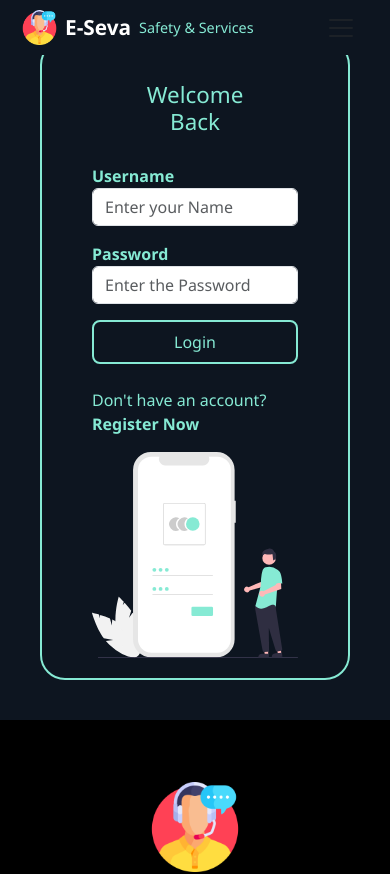
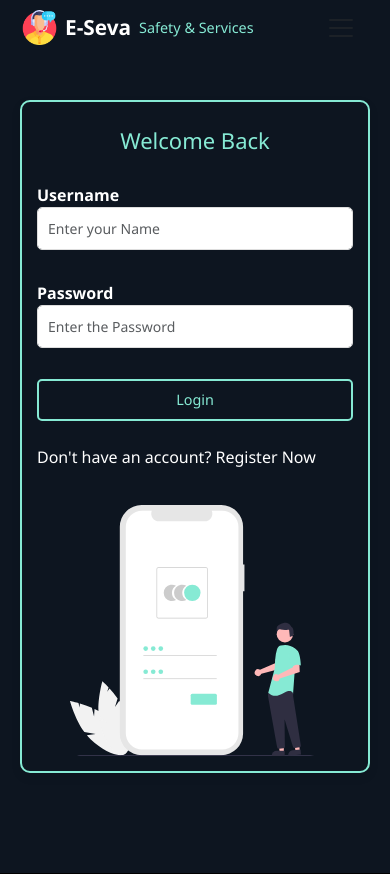
Before and after one commit to saiganesh1976/E-seva, a React (Vite) app in the folder Frontend/: page /login in a window 390 px wide. Shown: the top 874 px of the page. Built offline with nearby package versions, Linux system fonts and the light colour scheme.

Commit message:
Updated frontend

```diff
--- a/Frontend/src/Components/Navbar/Navbar.jsx
+++ b/Frontend/src/Components/Navbar/Navbar.jsx
@@ -108,7 +108,7 @@ const Navbar = () => {
                 </Link>
               </div>
             ) : (
-              <Link to="/signup" className="btn btn-outline-light">Sign In</Link>
+              <Link to="/signup" className="submit-btn">Sign In</Link>
             )}
           </div>
         </div>
--- a/Frontend/src/Pages/Login/Login.jsx
+++ b/Frontend/src/Pages/Login/Login.jsx
@@ -77,7 +77,7 @@ const Login = () => {
             </div>
             {errorMessage && <div className="text-danger mb-3">{errorMessage}</div>}
             <div className="col-12 mb-4">
-              <button type="submit" className="signup-btn">Login</button>
+              <button type="submit" className="submit-btn">Login</button>
             </div>
           </form>
           <p>
--- a/Frontend/src/Pages/Login/login.css
+++ b/Frontend/src/Pages/Login/login.css
@@ -0,0 +1,104 @@
+/* General Styles */
+.signup-container {
+    display: flex;
+    justify-content: center;
+    align-items: center;
+    min-height: 100vh;
+    padding: 100px 20px;
+    background: var(--theme);
+  }
+
+  .signup-wrapper {
+    display: flex;
+    flex-wrap: wrap;
+    background: none;
+    padding: 40px;
+    border-radius: 10px;
+    box-shadow: 0 4px 10px rgba(0, 0, 0, 0.1);
+    max-width: 900px;
+    width: 100%;
+    gap: 20px;
+  }
+
+  /* Left Section (Form) */
+  .signup-left {
+    flex: 1;
+    min-width: 300px;
+    text-align: left;
+  }
+
+  .signup-left h1 {
+    font-size: 28px;
+    margin-bottom: 20px;
+  }
+
+  .signup-form {
+    display: flex;
+    flex-direction: column;
+    gap: 15px;
+  }
+
+  .signup-label {
+    font-weight: bold;
+    text-align: left;
+  }
+
+  .form-control {
+    width: 100%;
+    padding: 10px;
+    border: 1px solid #ddd;
+    border-radius: 5px;
+    font-size: 16px;
+  }
+
+
+  /* Right Section (Image) */
+  .signup-right {
+    flex: 1;
+    display: flex;
+    justify-content: center;
+    align-items: center;
+  }
+
+  .signup-right img {
+    max-width: 100%;
+    height: auto;
+    border-radius: 10px;
+  }
+
+  /* Responsive Design */
+  @media (max-width: 768px) {
+    .signup-wrapper {
+      flex-direction: column;
+      text-align: center;
+      padding: 20px;
+    }
+
+    .signup-left,
+    .signup-right {
+      width: 100%;
+    }
+
+    .signup-right img {
+      width: 250px;
+    }
+  }
+
+  @media (max-width: 480px) {
+    .signup-wrapper {
+      padding: 15px;
+    }
+
+    .signup-left h1 {
+      font-size: 22px;
+    }
+
+    .signup-btn {
+      font-size: 14px;
+      padding: 10px;
+    }
+
+    .form-control {
+      font-size: 14px;
+    }
+  }
--- a/Frontend/src/Pages/SignUp/Signup.jsx
+++ b/Frontend/src/Pages/SignUp/Signup.jsx
@@ -102,7 +102,7 @@ const SignUp = () => {
               />
             </div>
             <div className="col-12 mb-4">
-              <button type="submit" className="signup-btn">Sign Up</button>
+              <button type="submit" className="submit-btn">Sign Up</button>
             </div>
           </form>
           <p>
--- a/Frontend/src/Pages/SignUp/signup.css
+++ b/Frontend/src/Pages/SignUp/signup.css
@@ -1,80 +1,106 @@
+/* General Styles */
 .signup-container {
   background-color: var(--theme);
-    height: 100vh;
-    padding: 40px;
+  min-height: 100vh;
+  /* padding: 0px; */
+  padding-top: 100px;
   color: var(--black);
-    padding-top: 120px;
+  display: flex;
+  justify-content: center;
+  align-items: center;
 }
 
 .signup-container h1 {
-    padding: 20px 40px;
+  padding: 10px;
   text-align: center;
   color: var(--links);
 }
 
 .signup-wrapper {
   border: 2px solid #86ead4;
-    color: #86ead4;
-    margin: 0px 200px;
+  background: white;
+  max-width: 900px;
+  width: 100%;
   display: flex;
-    border-radius: 25px;
+  flex-wrap: wrap;
+  border-radius: 15px;
   align-items: center;
-    padding: 20px 50px;
-    justify-content: space-evenly;
-    gap: 40px;
+  padding: 30px;
+  color: var(--white);
+  gap: 30px;
+  box-shadow: 0 4px 10px rgba(0, 0, 0, 0.1);
 }
 
+/* Left Section (Form) */
+.signup-left {
+  flex: 1;
+  min-width: 300px;
+}
+
+.signup-label {
+  font-weight: bold;
+}
+
+.form-control {
+  width: 100%;
+  padding: 10px;
+  border: 1px solid #ddd;
+  border-radius: 5px;
+  font-size: 16px;
+}
+
+
+.signup-link:hover {
+  text-decoration: underline;
+}
+
+/* Right Section (Image) */
+.signup-right {
+  flex: 1;
+  display: flex;
+  justify-content: center;
+  align-items: center;
+}
+
+.signup-right img {
+  max-width: 100%;
+  height: auto;
+  border-radius: 10px;
+}
+
+/* Responsive Design */
 @media screen and (max-width: 768px) {
   .signup-container {
+    padding: 20px;
     height: auto;
-      padding: 40px;
-      color: var(--black);
   }
+
   .signup-wrapper {
-      margin: 0px;
-      display: block;
-      padding: 20px 50px;
-      gap: 40px;
+    flex-direction: column;
+    text-align: center;
+    padding: 20px;
+  }
+
+  .signup-left,
+  .signup-right {
+    width: 100%;
+  }
+
+  .signup-right img {
+    width: 250px;
   }
 }
 
-  .signup-label {
-    font-weight: 600;
+@media screen and (max-width: 480px) {
+  .signup-wrapper {
+    padding: 15px;
   }
 
-  .signup-link {
-    text-decoration: none;
-    color: var(--color1);
-    font-weight: 600;
+  .signup-left h1 {
+    font-size: 24px;
   }
 
-
-  .signup-input-password::placeholder {
-    color: rgba(255, 255, 255, 0.171);
+  .form-control {
+    font-size: 14px;
   }
-
-  .signup-input-password:focus::placeholder {
-    color: rgba(255, 255, 255, 0.171);
 }
-
-  .signup-input-password:focus {
-    color: var(--links);
-    background-color: var(--theme);
-  }
-
-  .signup-btn {
-    padding: 8px;
-    outline: none;
-    width: 100%;
-    border-radius: 8px;
-    color: var(--links);
-    background-color: var(--theme);
-    border: 2px solid #86ead4;
-  }
-
-  .signup-btn:hover {
-    border: 2px solid #fff;
-    color: var(--theme);
-    font-weight: 600;
-    background-color: var(--links);
-  }
--- a/Frontend/src/index.css
+++ b/Frontend/src/index.css
@@ -43,13 +43,14 @@ h1 {
   background-color: var(--theme);
   border-radius: 5px;
   cursor: pointer;
-  padding: 10px 20px;
+  text-align: center;
   transition: background-color 0.3s ease-in-out;
 }
 
 .submit-btn:hover {
   border: 2px solid var(--white);
-  color: var(--white);
+  color: #000;
+  font-weight: 500;
 }
 
 .general-btn {
```
Lines whose indentation alone changed are shown as unchanged.
